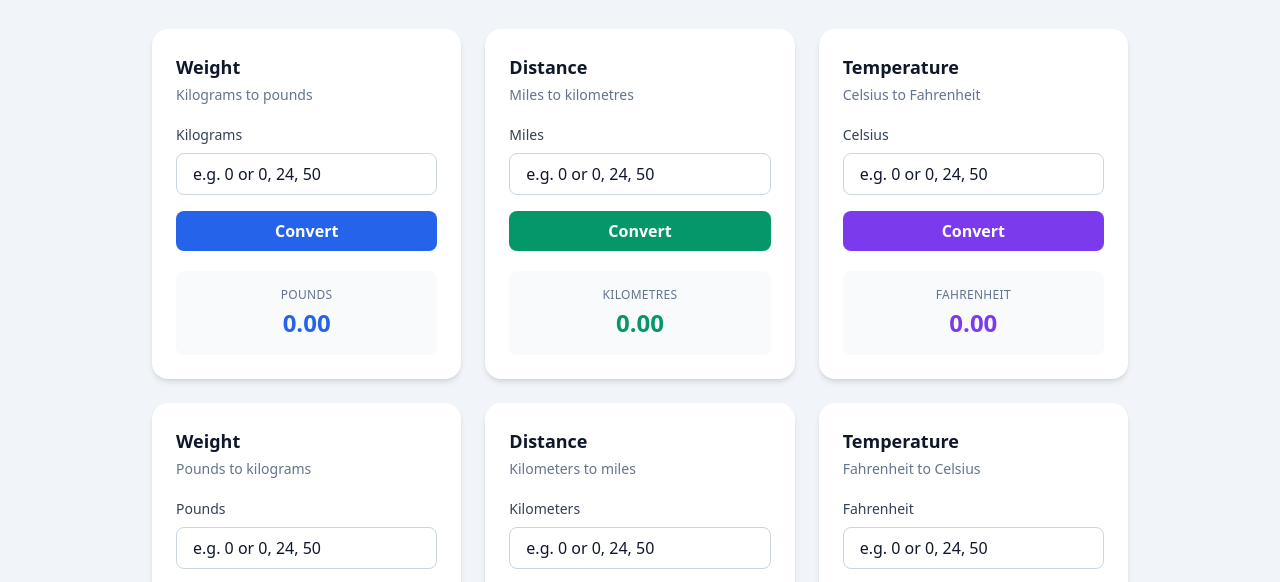
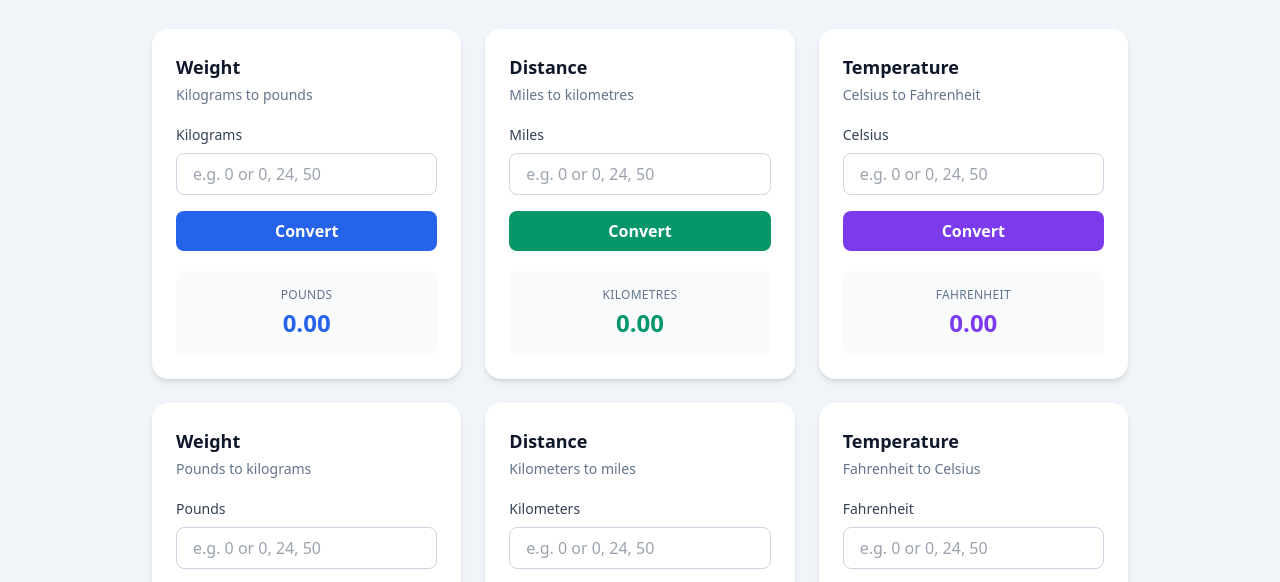
Before and after one commit to MatthewScarrott/CPRG_306_Advanced-JavaScript-and-Tailwind-CSS, a website: page index.html in a window 1280 px wide. Shown: the part 212-794 px from the top of the page. Drawn offline with nearby package versions, Linux system fonts and the light colour scheme.

Commit message:
changed value to placeholder for example number in input fields

```diff
--- a/index.html
+++ b/index.html
@@ -36,7 +36,7 @@
                 <input
                     id="kg-input"
                     type="text"
-                    value="e.g. 0 or 0, 24, 50"
+                    placeholder="e.g. 0 or 0, 24, 50"
                     class="w-full rounded-lg border border-slate-300 px-4 py-2 text-slate-900
                     focus:border-blue-500 focus:outline-none"
                 />
@@ -63,7 +63,7 @@
                 <input
                     id="miles-input"
                     type="text"
-                    value="e.g. 0 or 0, 24, 50"
+                    placeholder="e.g. 0 or 0, 24, 50"
                     class="w-full rounded-lg border border-slate-300 px-4 py-2 text-slate-900
                     focus:border-emerald-500 focus:outline-none"
                 />
@@ -90,7 +90,7 @@
                 <input
                     id="celsius-input"
                     type="text"
-                    value="e.g. 0 or 0, 24, 50"
+                    placeholder="e.g. 0 or 0, 24, 50"
                     class="w-full rounded-lg border border-slate-300 px-4 py-2 text-slate-900
                     focus:border-violet-500 focus:outline-none"
                 />
@@ -117,7 +117,7 @@
                 <input
                     id="lbs-input"
                     type="text"
-                    value="e.g. 0 or 0, 24, 50"
+                    placeholder="e.g. 0 or 0, 24, 50"
                     class="w-full rounded-lg border border-slate-300 px-4 py-2 text-slate-900
                     focus:border-blue-500 focus:outline-none"
                 />
@@ -144,7 +144,7 @@
                 <input
                     id="km-input"
                     type="text"
-                    value="e.g. 0 or 0, 24, 50"
+                    placeholder="e.g. 0 or 0, 24, 50"
                     class="w-full rounded-lg border border-slate-300 px-4 py-2 text-slate-900
                     focus:border-emerald-500 focus:outline-none"
                 />
@@ -171,7 +171,7 @@
                 <input
                     id="fahrenheit-input"
                     type="text"
-                    value="e.g. 0 or 0, 24, 50"
+                    placeholder="e.g. 0 or 0, 24, 50"
                     class="w-full rounded-lg border border-slate-300 px-4 py-2 text-slate-900
                     focus:border-violet-500 focus:outline-none"
                 />
```
